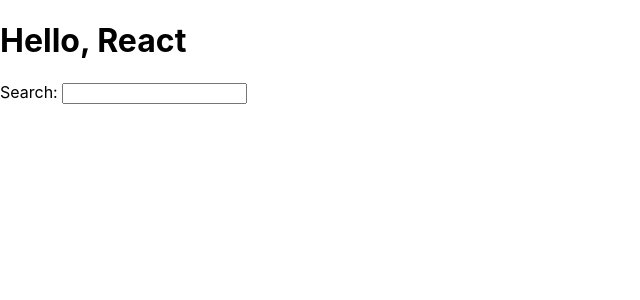
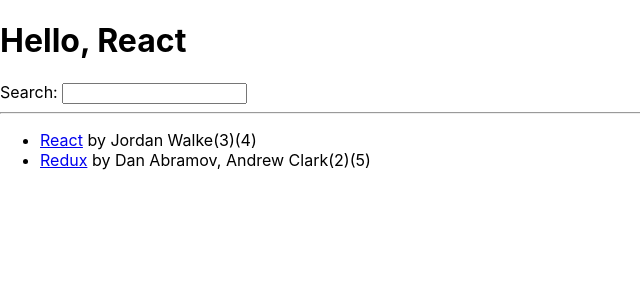
Before and after one commit to AmirhosseinOlyaei/road-to-react, a React (Create React App) app: page / in a window 1280 px wide. Shown: the top 300 px of the page, without its empty margins (0-640 px from the left). Built offline with nearby package versions, Linux system fonts and the light colour scheme.

Commit message:
List elements and Array map

```diff
--- a/src/App.js
+++ b/src/App.js
@@ -1,16 +1,48 @@
-import * as React from 'react';
+import * as React from "react";
 
 function getTitle(title) {
   return title;
 }
 
+const list = [
+  {
+    title: "React",
+    url: "https://reactjs.org/",
+    author: "Jordan Walke",
+    num_comments: 3,
+    points: 4,
+    objectID: 0,
+  },
+  {
+    title: "Redux",
+    url: "https://redux.js.org/",
+    author: "Dan Abramov, Andrew Clark",
+    num_comments: 2,
+    points: 5,
+    objectID: 1,
+  },
+];
+
 function App() {
   return (
     <div>
-      <h1>Hello, {getTitle('React')}</h1>
+      <h1>Hello, {getTitle("React")}</h1>
 
       <lable htmlFor="search">Search: </lable>
       <input id="search" type="text"></input>
+      <hr />
+      <ul>
+        {list.map((item) => (
+          <li key={item.objectID}>
+            <span>
+              <a href={item.url}>{item.title}</a>
+            </span>
+            <span> by {item.author}</span>
+            <span>({item.num_comments})</span>
+            <span>({item.points})</span>
+          </li>
+        ))}
+      </ul>
     </div>
   );
 }
```
